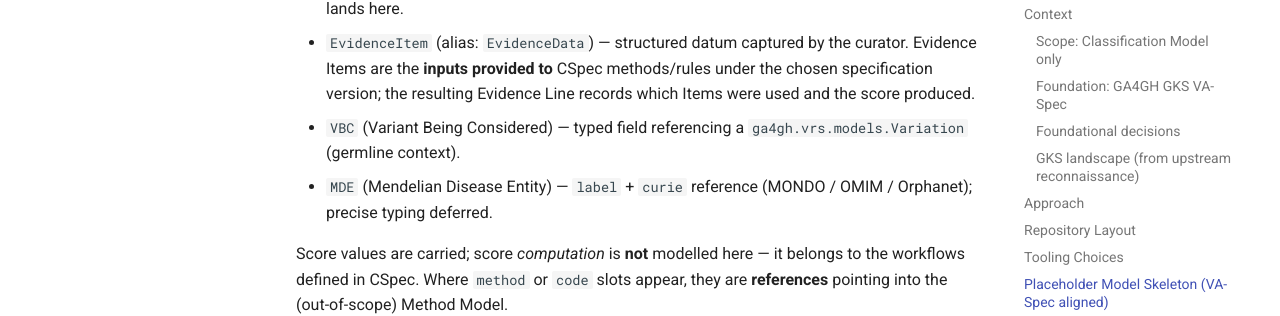
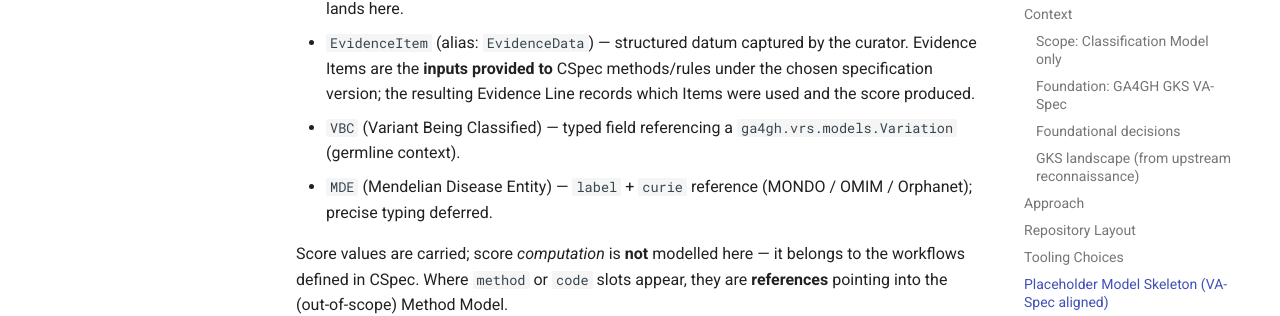
Before and after one commit to clingen-data-model/svcv4-model, an MkDocs documentation site: the page built from docs/plans/2026-05-19-initial-scaffold.md, in a window 1280 px wide and 900 px high, scrolled down 4466 px. Shown: the part 142-458 px from the top of the window. Built offline with MkDocs 1.6.1 and Material for MkDocs 9.7.7, drawn with Linux system fonts in a browser that asks for light colours; comment, search, counter and statistics services are not loaded; some of the changed text lies outside the part shown.

Commit message:
Update 2026-05-19-initial-scaffold.md
Updating considered > classified

```diff
--- a/docs/plans/2026-05-19-initial-scaffold.md
+++ b/docs/plans/2026-05-19-initial-scaffold.md
@@ -8,7 +8,7 @@
 
 - the SVCv4 Classification Model expressed in Pydantic as the Python source of truth;
 - machine-readable JSON Schemas emitted from those Pydantic models;
-- worked examples that demonstrate a complete classification of a germline **Variant Being Considered (VBC)** against a **Mendelian Disease Entity (MDE)**; and
+- worked examples that demonstrate a complete classification of a germline **Variant Being Classified (VBC)** against a **Mendelian Disease Entity (MDE)**; and
 - narrative documentation that frames the model, its VA-Spec layering, and its boundary with the Method Model in ClinGen CSpec.
 
 The audience is software engineers in clinical labs, research groups, and consortia who will integrate, automate, and exchange SVCv4 data. The site is engineering-facing and emphasises **Interoperability** and **Reusability** (the I and R of FAIR).
@@ -117,7 +117,7 @@
 - `VariantPathogenicityClassification` — categorical classification (placeholder enum spanning Benign ↔ Pathogenic). The score-to-class mapping is a placeholder; SVCv4 thresholds will be confirmed.
 - `EvidenceLine` — VA-Spec `EvidenceLine` profiled for SVCv4. Captures the result of invoking a CSpec method/rule on a set of evidence items: `score`, optional `score_classification`, the evidence items used (`evidence: list[EvidenceItem]`), the invoked method (`method` reference) plus its `code` (evidence-code / method-code reference), optional `strength_direction`, and `contribution`. Any CSpec method or rule that produces a score lands here.
 - `EvidenceItem` (alias: `EvidenceData`) — structured datum captured by the curator. Evidence Items are the **inputs provided to** CSpec methods/rules under the chosen specification version; the resulting Evidence Line records which Items were used and the score produced.
-- `VBC` (Variant Being Considered) — typed field referencing a `ga4gh.vrs.models.Variation` (germline context).
+- `VBC` (Variant Being Classified) — typed field referencing a `ga4gh.vrs.models.Variation` (germline context).
 - `MDE` (Mendelian Disease Entity) — `label` + `curie` reference (MONDO / OMIM / Orphanet); precise typing deferred.
 
 Score values are carried; score *computation* is **not** modelled here — it belongs to the workflows defined in CSpec. Where `method` or `code` slots appear, they are **references** pointing into the (out-of-scope) Method Model.
```
